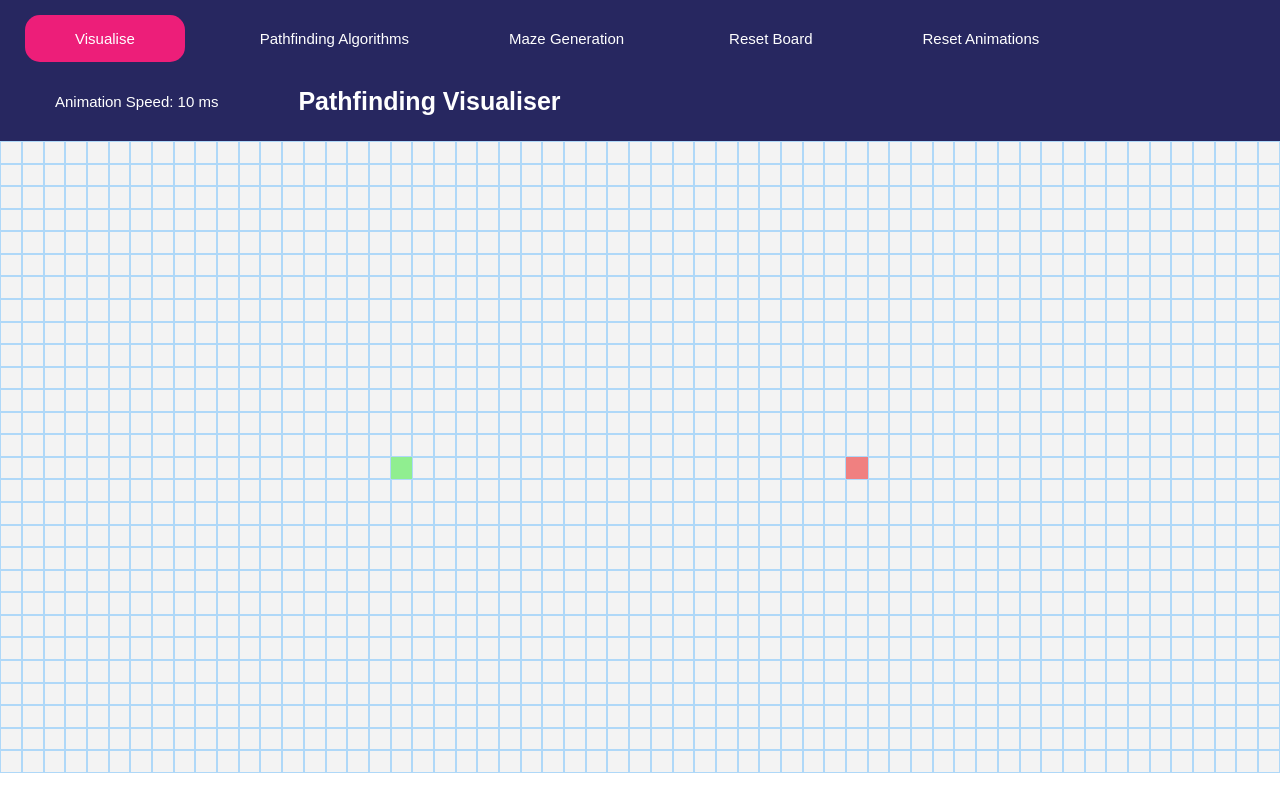
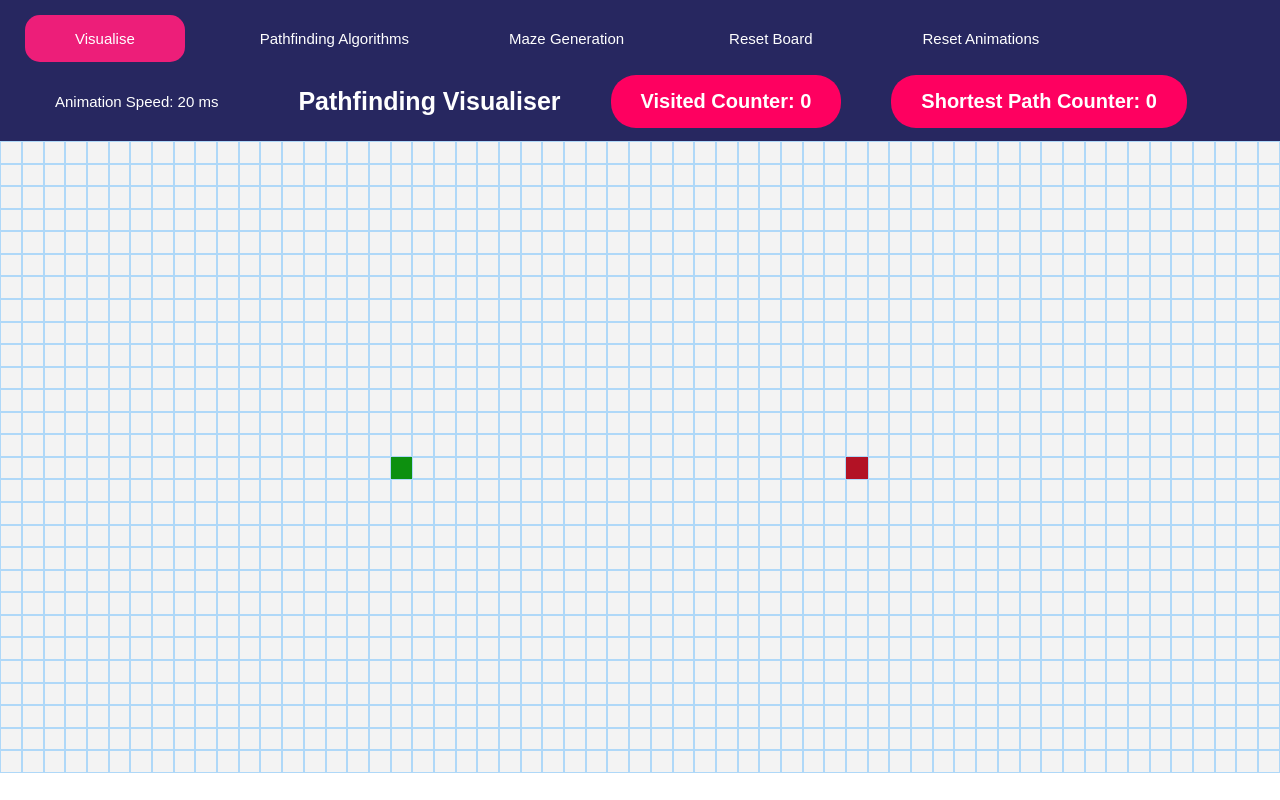
Before and after one commit to Cruizzer/React-Pathfinding-Visualiser, a React (Create React App) app: page / in a window 1280 px wide. Built offline with nearby package versions, Linux system fonts and the light colour scheme.

Commit message:
Most recent commit

```diff
--- a/src/pathfindingVisualiser/Node/node.css
+++ b/src/pathfindingVisualiser/Node/node.css
@@ -8,15 +8,15 @@
     height: calc(79vh / 28);
   }
   .node-finish {
-    border: 1px solid lightcoral;
-    background-color: lightcoral;
+    border: 1px solid #B31225;
+    background-color: #B31225 !important;
     background-position: center;
     background-size: contain;
     background-repeat: no-repeat;
   }
   .node-start {
-    background-color: lightgreen;
-    border: 1px solid lightgreen;
+    background-color: #0D900F !important;
+    border: 1px solid #0D900F;
     background-position: center;
     background-size: contain;
     background-repeat: no-repeat;
--- a/src/pathfindingVisualiser/pathfindingAlgorithms/astar.js
+++ b/src/pathfindingVisualiser/pathfindingAlgorithms/astar.js
@@ -8,16 +8,16 @@ function aStar(grid, animations, startNode, finishNode) {
     // Instantiates the initial values, Starting node has 0 weight (0 gcost);
     startNode.heuristicCost = calculateHeuristicValue(startNode, finishNode);
     startNode.gcost = 0;
-    //fcost = heuristicCost since gcost = 0 at the initial node.
+    // fcost = heuristicCost since gcost = 0 at the initial node.
     startNode.fcost = startNode.heuristicCost;
-    //Enqueues the startNode.
+    // Enqueues the startNode.
     openSet.enqueue(startNode);
 
     // visitedNodesSet represents the closed set.
     let visitedNodesSet = [];
 
     // Runs the algorithm
-    while (!openSet.isEmpty()) { //While there are still nodes in the openSet.
+    while (!openSet.isEmpty()) { // While there are still nodes in the openSet.
         // Extract the node with the least f cost in the openSet.
         let current = openSet.dequeue();
         // Alter the isVisited node property.
--- a/src/pathfindingVisualiser/pathfindingAlgorithms/depthFirstSearch.js
+++ b/src/pathfindingVisualiser/pathfindingAlgorithms/depthFirstSearch.js
@@ -5,10 +5,10 @@
     // Mark the node as visited so that the neightbouring nodes will not revisit it in the next stack frame.
     visitedNodesSet.push(node);
     let neighbours = getNeighbours(grid, node);
-    // First Base case
+    // Condition
     while (neighbours.length !== 0) {
       // If the last pushed node by getNeighbours is equal to the finishNode, end the recursive calls.
-      // Second Base case.
+      // Base case.
       if (visitedNodesSet[visitedNodesSet.length - 1] === finishNode){
           return true;
       }
--- a/src/pathfindingVisualiser/pathfindingVisualiser.css
+++ b/src/pathfindingVisualiser/pathfindingVisualiser.css
@@ -31,6 +31,19 @@
   margin-left: 25px;
   margin-right: 25px;
   font-weight: bold;
+}
+
+.counters {
+  background-color: #FE0060;
+  color: white;
+  border: none;
+  border-radius: 25px;
+  text-align: center;
+  text-decoration: none;
+  display: inline-block;
+  font-size: 20px;
+  padding: 15px 30px;
+  margin: 0px 25px 0px 25px;
 }
 
 /* General Button styles */
--- a/src/pathfindingVisualiser/pathfindingVisualiser.jsx
+++ b/src/pathfindingVisualiser/pathfindingVisualiser.jsx
@@ -24,8 +24,8 @@ const ANIMATION_SLOW = 30
 // Define start/end node starting positions
 let startRow = 14;
 let startColumn = 18;
-let endRow = 14;
-let endColumn = 39;
+let finishRow = 14;
+let finishColumn = 39;
 
 // Define algorithm constants
 const ASTAR = "A* Search";
@@ -41,14 +41,16 @@ export default class PathfindingVisualiser extends Component {
           grid: [], // Two-Dimensional array representing a graph.
           mouseIsPressed: false, // Boolean which indicates the state of whether the mouse has been pressed.
           isMouseDisabled: false, // Boolean which checks whether mouse action is disabled.
-          iskeyboardDisabled: false, // Boolean to check whether pressing buttons is disabled.
+          isButtonsDisabled: false, // Boolean to check whether pressing buttons is disabled.
           moveStart: false, // Boolean to indicate moving start node.
           moveFinish: false,  // Boolean to indicate moving end node.
           algorithm: "",  // String of the currently selected algorithm.
           visualiseBtnText: "Visualise", // Used to dynamically alter the text of the visualisation button for the selected algorithm.
           instantAnimations: false,  // Boolean to indicate instant animations.
           finishAnimations: false,  // Boolean to indicate visualisations are complete
-          animationDelay: ANIMATION_FAST, // Animation delay, can be [Fast, Average, Slow]
+          animationDelay: ANIMATION_AVG, // Animation delay, can be [Fast, Average, Slow]
+          visitedCounter: 0, // Counter that track the visitedOrder.Length
+          shortestPathCounter: 0 // Counter that manages the nodesInShortestPath.Length
         };
 
         // Binding mouse functions
@@ -149,7 +151,7 @@ export default class PathfindingVisualiser extends Component {
         // Remove all animation/nonanimation classes
         for (let i = 0; i < newGrid.length; i++) {
             for (let j = 0; j < newGrid[i].length; j++) {
-                gridElem.children[i].children[j].classList.remove(
+              gridElem.children[i].children[j].classList.remove(
                 "node-visited-animate"
                 );
                 gridElem.children[i].children[j].classList.remove(
@@ -167,6 +169,8 @@ export default class PathfindingVisualiser extends Component {
         grid: newGrid, //Grid state is set to a new empty grid
         finishAnimations: false,
         instantAnimations: false,
+        visitedCounter: 0,
+        shortestPathCounter: 0
         });
     }
 
@@ -238,7 +242,7 @@ export default class PathfindingVisualiser extends Component {
     // Dijkstra's algorithm (With animations)
     dijkstraAnimations() {
         // Disable mouse and buttons
-        this.setState({ iskeyboardDisabled: true });
+        this.setState({ isButtonsDisabled: true });
         this.setState({ isMouseDisabled: true });
         this.setState({ finishAnimations: true });
         this.setState({ mouseIsPressed: false });
@@ -249,7 +253,7 @@ export default class PathfindingVisualiser extends Component {
         // Graph, node, and arrays from dijkstra's algorithm for animation
         const newGrid = this.state.grid.slice();
         const startNode = newGrid[startRow][startColumn];
-        const finishNode = newGrid[endRow][endColumn];
+        const finishNode = newGrid[finishRow][finishColumn];
         const animations = true;
 
         // Constants which hold the visitedOrder and nodesInShortestPathOrder after running dijkstra's algorithm
@@ -259,6 +263,11 @@ export default class PathfindingVisualiser extends Component {
         startNode,
         finishNode
         );
+
+        this.setState({
+          visitedCounter: visitedOrder.length,
+          shortestPathCounter: nodesInShortestPathOrder.length
+        })
 
         // Animations for visiting nodes
         const gridElem = document.getElementsByClassName("grid")[0];
@@ -282,9 +291,9 @@ export default class PathfindingVisualiser extends Component {
         }, (visitedOrder.length + j) * this.state.animationDelay);
         }
 
-        // Re-enable mouse and keyboard after animations are finished
+        // Re-enable mouse and buttons after animations are finished
         setTimeout(() => {
-        this.setState({ iskeyboardDisabled: false, isMouseDisabled: false });
+        this.setState({isButtonsDisabled: false, isMouseDisabled: false});
         }, (visitedOrder.length + nodesInShortestPathOrder.length + 1) * this.state.animationDelay);
         // Set new grid
         this.setState({ grid: newGrid });
@@ -294,18 +303,18 @@ export default class PathfindingVisualiser extends Component {
     dijkstraWithoutAnimations(newGrid) {
         this.clearAnimations(newGrid);
         const startNode = newGrid[startRow][startColumn];
-        const finishNode = newGrid[endRow][endColumn];
+        const finishNode = newGrid[finishRow][finishColumn];
         const animations = false;
         // Run dijkstra's with temporary grid, no animations, start node, and ending node
         dijkstra.dijkstraAlgorithm(newGrid, animations, startNode, finishNode);
-        this.setState({ instantAnimations: true });
+        this.setState({ instantAnimations: true});
         return newGrid;
     }
 
     // Depth_First_Search Algorithm (With animations)
     depthFirstSearchAnimations() {
         // Disable mouse and buttons
-        this.setState({ iskeyboardDisabled: true });
+        this.setState({ isButtonsDisabled: true });
         this.setState({ isMouseDisabled: true });
         this.setState({ finishAnimations: true });
         this.setState({ mouseIsPressed: false });
@@ -314,7 +323,7 @@ export default class PathfindingVisualiser extends Component {
         // Graph, node, and arrays from dijkstra's algorithm for animation
         const newGrid = this.state.grid.slice();
         const startNode = newGrid[startRow][startColumn];
-        const finishNode = newGrid[endRow][endColumn];
+        const finishNode = newGrid[finishRow][finishColumn];
         const animations = true;
         const visitedOrder = depthFirstSearch.depthFirstSearchAlgorithm(
         newGrid,
@@ -322,6 +331,7 @@ export default class PathfindingVisualiser extends Component {
         startNode,
         finishNode
         );
+
         // Animations for visiting nodes
         const gridElem = document.getElementsByClassName("grid")[0];
         for (let i = 0; i < visitedOrder.length; i++) {
@@ -346,9 +356,15 @@ export default class PathfindingVisualiser extends Component {
                 pathLength++;
             }
         }
-        // Re-enable mouse and keyboard after animations are finished
+
+        this.setState({
+          visitedCounter: visitedOrder.length,
+          shortestPathCounter: pathLength
+        })
+
+        // Re-enable mouse and buttons after animations are finished
         setTimeout(() => {
-        this.setState({ iskeyboardDisabled: false, isMouseDisabled: false });
+        this.setState({ isButtonsDisabled: false, isMouseDisabled: false });
         }, (visitedOrder.length + pathLength + 1) * this.state.animationDelay);
         this.setState({ grid: newGrid });
     }
@@ -356,7 +372,7 @@ export default class PathfindingVisualiser extends Component {
     depthFirstSearchWithoutAnimations(newGrid) {
         this.clearAnimations(newGrid);
         const startNode = newGrid[startRow][startColumn];
-        const finishNode = newGrid[endRow][endColumn];
+        const finishNode = newGrid[finishRow][finishColumn];
         const animations = false;
         // Run dfs with temporary grid, no animations, start node, and ending node
         depthFirstSearch.depthFirstSearchAlgorithm(newGrid, animations, startNode, finishNode);
@@ -376,7 +392,7 @@ export default class PathfindingVisualiser extends Component {
     // BFS Algorithm (Animations method)
     breadthFirstSearchAnimations() {
         // Disable mouse and buttons
-        this.setState({ iskeyboardDisabled: true });
+        this.setState({ isButtonsDisabled: true });
         this.setState({ isMouseDisabled: true });
         this.setState({ finishAnimations: true });
         this.setState({ mouseIsPressed: false });
@@ -385,7 +401,7 @@ export default class PathfindingVisualiser extends Component {
         // Graph, node, and arrays from dijkstra's algorithm for animation
         const newGrid = this.state.grid.slice();
         const startNode = newGrid[startRow][startColumn];
-        const finishNode = newGrid[endRow][endColumn];
+        const finishNode = newGrid[finishRow][finishColumn];
         const animations = true;
         const [visitedOrder, nodesInShortestPathOrder] = breadthFirstSearch.breadthFirstSearchAlgorithm(
         newGrid,
@@ -393,6 +409,11 @@ export default class PathfindingVisualiser extends Component {
         startNode,
         finishNode
         );
+
+        this.setState({
+          visitedCounter: visitedOrder.length,
+          shortestPathCounter: nodesInShortestPathOrder.length
+        })
 
         // Animations for visiting nodes
         const gridElem = document.getElementsByClassName("grid")[0];
@@ -414,9 +435,9 @@ export default class PathfindingVisualiser extends Component {
                 );
             }, (visitedOrder.length + j) * this.state.animationDelay);
         }
-        // Re-enable mouse and keyboard after animations are finished
+        // Re-enable mouse and buttons after animations are finished
         setTimeout(() => {
-        this.setState({ iskeyboardDisabled: false, isMouseDisabled: false });
+        this.setState({ isButtonsDisabled: false, isMouseDisabled: false });
         }, (visitedOrder.length + nodesInShortestPathOrder.length + 1) * this.state.animationDelay);
         this.setState({ grid: newGrid });
     }
@@ -425,7 +446,7 @@ export default class PathfindingVisualiser extends Component {
     breadthFirstSearchWithoutAnimations(newGrid) {
         this.clearAnimations(newGrid);
         const startNode = newGrid[startRow][startColumn];
-        const finishNode = newGrid[endRow][endColumn];
+        const finishNode = newGrid[finishRow][finishColumn];
         const animations = false;
         // Run bfs with temporary grid, no animations, start node, and ending node
         breadthFirstSearch.breadthFirstSearchAlgorithm(newGrid, animations, startNode, finishNode);
@@ -436,7 +457,7 @@ export default class PathfindingVisualiser extends Component {
     // A* Algorithm (Animations method)
     aStarAnimations() {
         // Disable mouse and buttons
-        this.setState({ iskeyboardDisabled: true });
+        this.setState({ isButtonsDisabled: true });
         this.setState({ isMouseDisabled: true });
         this.setState({ finishAnimations: true });
         this.setState({ mouseIsPressed: false });
@@ -446,7 +467,7 @@ export default class PathfindingVisualiser extends Component {
 
         const newGrid = this.state.grid.slice();
         const startNode = newGrid[startRow][startColumn];
-        const finishNode = newGrid[endRow][endColumn];
+        const finishNode = newGrid[finishRow][finishColumn];
         const animations = true;
         const [visitedOrder, nodesInShortestPathOrder] = astar.aStarAlgorithm(
         newGrid,
@@ -454,6 +475,12 @@ export default class PathfindingVisualiser extends Component {
         startNode,
         finishNode
         );
+
+        this.setState({
+          visitedCounter: visitedOrder.length,
+          shortestPathCounter: nodesInShortestPathOrder.length
+        })
+
         const gridElem = document.getElementsByClassName("grid")[0];
         for (let i = 0; i < visitedOrder.length; i++) {
             const { row, column } = visitedOrder[i];
@@ -474,9 +501,9 @@ export default class PathfindingVisualiser extends Component {
             }, (visitedOrder.length + j) * this.state.animationDelay);
         }
 
-        // Re-enable mouse and keyboard after animations are finished
+        // Re-enable mouse and buttons after animations are finished
         setTimeout(() => {
-          this.setState({ iskeyboardDisabled: false, isMouseDisabled: false });
+          this.setState({ isButtonsDisabled: false, isMouseDisabled: false });
         }, (visitedOrder.length + nodesInShortestPathOrder.length + 1) * this.state.animationDelay);
         // Set new grid
         this.setState({ grid: newGrid });
@@ -486,7 +513,7 @@ export default class PathfindingVisualiser extends Component {
     aStarWithoutAnimations(newGrid) {
         this.clearAnimations(newGrid);
         const startNode = newGrid[startRow][startColumn];
-        const finishNode = newGrid[endRow][endColumn];
+        const finishNode = newGrid[finishRow][finishColumn];
         const animations = false;
         // Run astar's with temporary grid, no animations, start node, and ending node
         astar.aStarAlgorithm(newGrid, animations, startNode, finishNode);
@@ -497,7 +524,7 @@ export default class PathfindingVisualiser extends Component {
     // Recursive Division Algorithm (Wall algorithm)
     recursiveDivisionAnimation() {
         // Disable mouse and buttons
-        this.setState({ iskeyboardDisabled: true });
+        this.setState({ isButtonsDisabled: true });
         this.setState({ isMouseDisabled: true });
         this.setState({ mouseIsPressed: false });
 
@@ -517,7 +544,7 @@ export default class PathfindingVisualiser extends Component {
         }
 
         const startNode = newGrid[startRow][startColumn];
-        const finishNode = newGrid[endRow][endColumn];
+        const finishNode = newGrid[finishRow][finishColumn];
 
         // Finds the wallVisited order after running the recursiveDivisonAlgorithm with the new reset grid, start and finish node
         let wallVisitedOrder = recursiveDiv.recursiveDivisionAlgorithm(
@@ -539,9 +566,9 @@ export default class PathfindingVisualiser extends Component {
         // Uncomment to view Object of new grid (Debugging)
         // console.log(newGrid[0][1]);
 
-        // Re-enable mouse and keyboard after animations are finished
+        // Re-enable mouse and buttons after animations are finished
         setTimeout(() => {
-          this.setState({ iskeyboardDisabled: false, isMouseDisabled: false });
+          this.setState({ isButtonsDisabled: false, isMouseDisabled: false });
           this.clearNodeClasses();
         }, wallVisitedOrder.length * this.state.animationDelay + 500);
 
@@ -556,7 +583,7 @@ export default class PathfindingVisualiser extends Component {
 
         const newGrid = grid.slice();
 
-        // Used to reset isStart property to false and then toggle it
+        // Used to clear isStart property of the the temporary start node and then toggle it to the new start node position
         newGrid[startRow][startColumn].isStart = false;
         newGrid[row][column].isStart = !newGrid[row][column].isStart;
 
@@ -573,12 +600,12 @@ export default class PathfindingVisualiser extends Component {
 
         const newGrid = grid.slice();
 
-        // Used to reset isFinish property to false and then toggle it
-        newGrid[endRow][endColumn].isFinish = false;
+        // Used to clear isFinish property of the the temporary finish node and then toggle it to the new finish node position
+        newGrid[finishRow][finishColumn].isFinish = false;
         newGrid[row][column].isFinish = !newGrid[row][column].isFinish;
 
-        endColumn = column;
-        endRow = row;
+        finishColumn = column;
+        finishRow = row;
 
         return newGrid;
     };
@@ -654,14 +681,15 @@ export default class PathfindingVisualiser extends Component {
                 <button
                     className="visualise-btn"
                     onClick={() => {
+                    // If an algorithm is chosen from the dropdown, then visualise the algorithm in the state.
                     if (this.state.algorithm !== "") {
                         this.visualise(this.state.algorithm);
                     } else {
-                        // Validation check if no algorithm is selected
+                        // Validation check for if there is no algorithm is selected
                         this.setState({ visualiseBtnText: "Select an Algorithm" });
                     }
                     }}
-                    disabled={this.state.iskeyboardDisabled}
+                    disabled={this.state.isButtonsDisabled}
                 >
                     {this.state.visualiseBtnText}
                 </button>
@@ -679,7 +707,7 @@ export default class PathfindingVisualiser extends Component {
                         instantAnimations: false,
                       });
                     }}
-                    disabled={this.state.iskeyboardDisabled}
+                    disabled={this.state.isButtonsDisabled}
                   >
                     Dijkstra's Algorithm
                   </button>
@@ -694,7 +722,7 @@ export default class PathfindingVisualiser extends Component {
                         instantAnimations: false,
                       });
                     }}
-                    disabled={this.state.iskeyboardDisabled}
+                    disabled={this.state.isButtonsDisabled}
                   >
                     A* Algorithm
                   </button>
@@ -709,7 +737,7 @@ export default class PathfindingVisualiser extends Component {
                         instantAnimations: false,
                       });
                     }}
-                    disabled={this.state.iskeyboardDisabled}
+                    disabled={this.state.isButtonsDisabled}
                   >
                     Depth-First-Search
                   </button>
@@ -724,7 +752,7 @@ export default class PathfindingVisualiser extends Component {
                         instantAnimations: false,
                       });
                     }}
-                    disabled={this.state.iskeyboardDisabled}
+                    disabled={this.state.isButtonsDisabled}
                   >
                     Breadth-First-Search
                   </button>
@@ -738,7 +766,7 @@ export default class PathfindingVisualiser extends Component {
                     onClick={() => {
                       this.recursiveDivisionAnimation("deterministic");
                     }}
-                    disabled={this.state.iskeyboardDisabled}
+                    disabled={this.state.isButtonsDisabled}
                   >
                     Recursive Divison
                   </button>
@@ -746,7 +774,7 @@ export default class PathfindingVisualiser extends Component {
               </div>
               <button
                 onClick={() => this.resetBoard()}
-                disabled={this.state.iskeyboardDisabled}
+                disabled={this.state.isButtonsDisabled}
               >
                 Reset Board
               </button>
@@ -755,17 +783,19 @@ export default class PathfindingVisualiser extends Component {
                   this.clearNodeClasses();
                   this.setState({ finishAnimations: false, instantAnimations: false });
                 }}
-                disabled={this.state.iskeyboardDisabled}
+                disabled={this.state.isButtonsDisabled}
               >
                 Reset Animations
               </button>
               <button
                 onClick={() => this.animationSpeed()}
-                disabled={this.state.iskeyboardDisabled}
+                disabled={this.state.isButtonsDisabled}
               >
                 Animation Speed: {this.state.animationDelay} ms
               </button>
               <p>Pathfinding Visualiser</p>
+              <p className="counters">Visited Counter: {this.state.visitedCounter}</p>
+              <p className="counters">Shortest Path Counter: {this.state.shortestPathCounter}</p>
             </div>
             <div className="grid">
               {grid.map((row, rowIdx) => {
@@ -834,7 +864,7 @@ const createGrid = () => {
       column,
       row,
       isStart: row === startRow && column === startColumn,
-      isFinish: row === endRow && column === endColumn,
+      isFinish: row === finishRow && column === finishColumn,
 
       // General pathfinding variables
       distance: Infinity,
```
